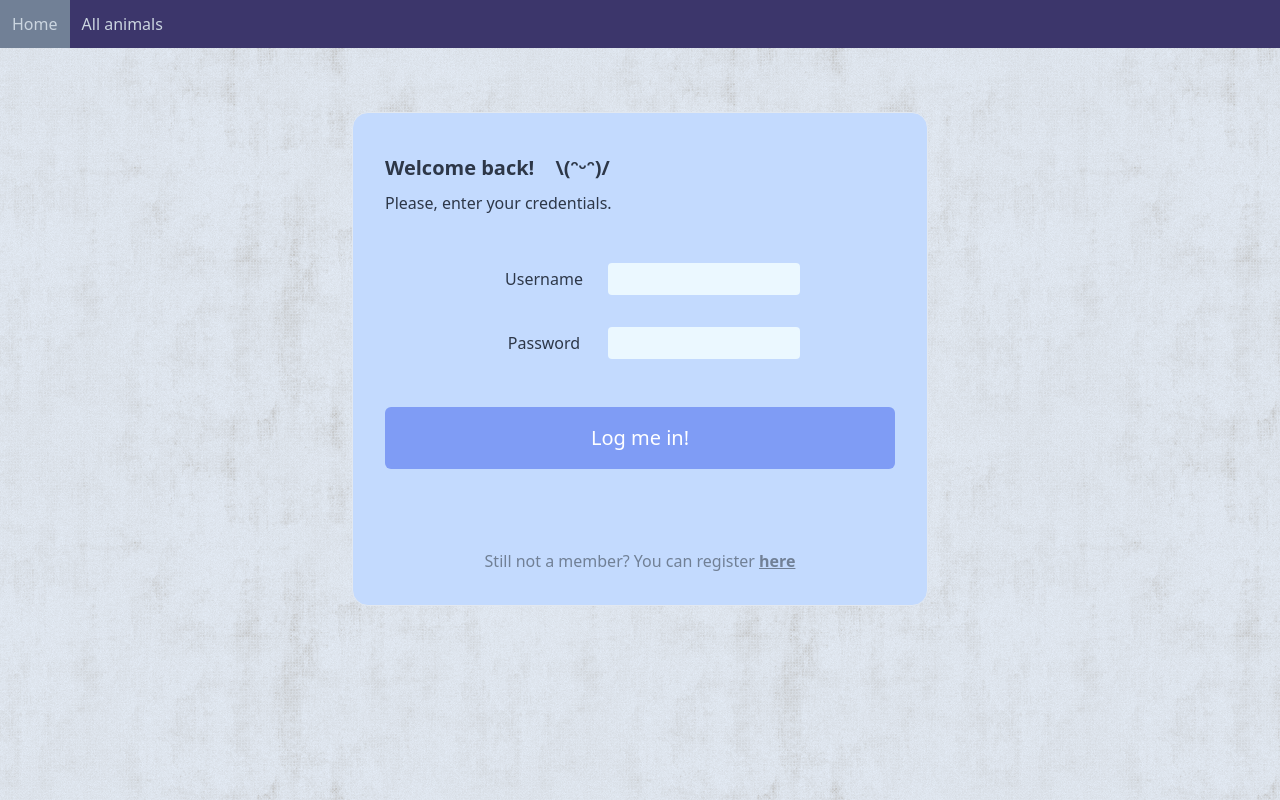
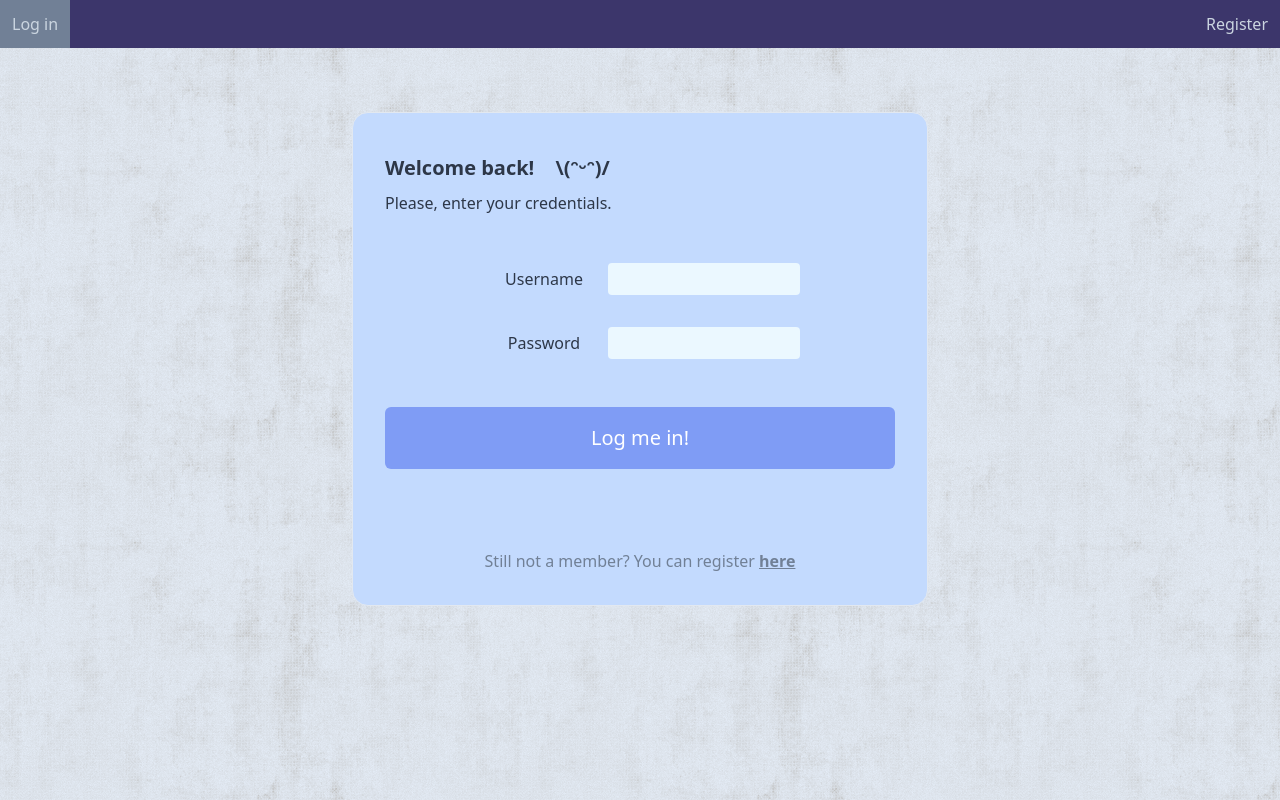
Before and after one commit to mirtalc/adopt-me-front, a Vue app: page /login in a window 1280 px wide. Built offline with nearby package versions, Linux system fonts and the light colour scheme; what idle-vue would draw is missing.

Commit message:
fix(navbar): add some navigation options

```diff
--- a/src/components/NavigationBar.vue
+++ b/src/components/NavigationBar.vue
@@ -1,11 +1,14 @@
 <template>
   <div class="w-full bg-indigo-900 text-gray-400">
     <ul class="flex">
+      <!-- //TODO v-for! -->
       <NavigationLink
+        v-if="isLogged"
         :text="routesInfo.home.text"
         :route-name="routesInfo.home.name"
       />
       <NavigationLink
+        v-if="isLogged"
         :text="routesInfo.animals.text"
         :route-name="routesInfo.animals.name"
       />
@@ -13,6 +16,16 @@
         v-if="isLogged"
         :text="routesInfo.logout.text"
         :route-name="routesInfo.logout.name"
+      />
+      <NavigationLink
+        v-if="!isLogged"
+        :text="routesInfo.login.text"
+        :route-name="routesInfo.login.name"
+      />
+      <NavigationLink
+        v-if="!isLogged"
+        :text="routesInfo.register.text"
+        :route-name="routesInfo.register.name"
       />
     </ul>
   </div>
--- a/src/components/NavigationLink.vue
+++ b/src/components/NavigationLink.vue
@@ -26,7 +26,12 @@ export default {
       return this.$route.name
     },
     shouldBeSeparated() {
-      return this.routeName === routesInfo.logout.name
+      //TODO export to constant
+      const separatedOptions = [
+        routesInfo.logout.name,
+        routesInfo.register.name
+      ]
+      return separatedOptions.includes(this.routeName)
     },
     isCurrentSection() {
       return this.routeName === this.currentRouteName
```
